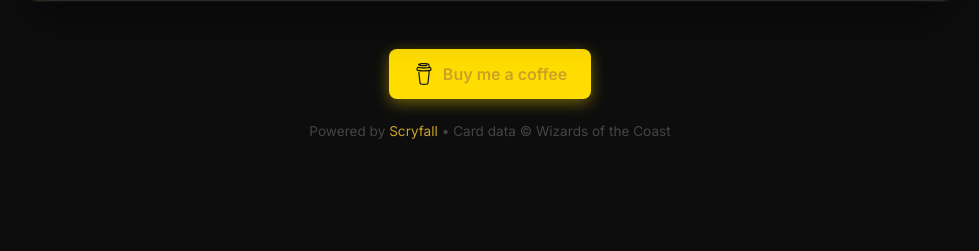
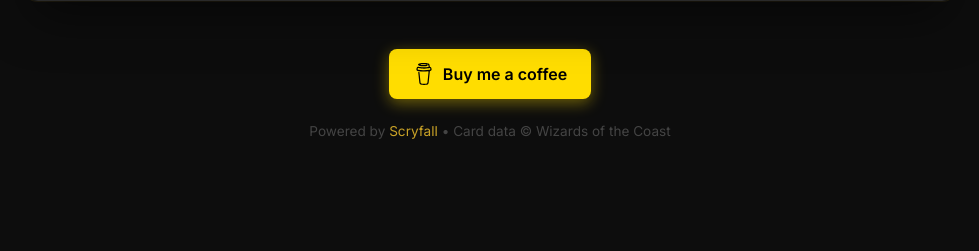
Before and after one commit to dbroesch/MTG-collection-analyzer, a Flask app: page / in a window 1280 px wide. Shown: the part 1616-1867 px from the top of the page, without its empty margins (150-1129 px from the left). Run offline with Flask 3, Linux system fonts and the light colour scheme.

Commit message:
Fix coffee button text color specificity
Made-with: Cursor

```diff
--- a/website/templates/index.html
+++ b/website/templates/index.html
@@ -829,13 +829,14 @@
             text-decoration: underline;
         }
 
-        .coffee-btn {
+        .footer .coffee-btn,
+        .footer a.coffee-btn {
             display: inline-flex;
             align-items: center;
             gap: 0.5rem;
             padding: 0.875rem 1.5rem;
             background: #ffdd00;
-            color: #1a1a1a;
+            color: #000 !important;
             border-radius: 8px;
             font-weight: 700;
             font-size: 1rem;
@@ -845,18 +846,19 @@
             text-shadow: none;
         }
 
-        .coffee-btn:hover {
+        .footer .coffee-btn:hover,
+        .footer a.coffee-btn:hover {
             transform: translateY(-2px);
             background: #ffe433;
             box-shadow: 0 6px 25px rgba(255, 221, 0, 0.5);
             text-decoration: none;
-            color: #000;
+            color: #000 !important;
         }
 
-        .coffee-btn svg {
+        .footer .coffee-btn svg {
             width: 22px;
             height: 22px;
-            fill: #1a1a1a;
+            fill: #000;
         }
 
         /* Responsive */
```
